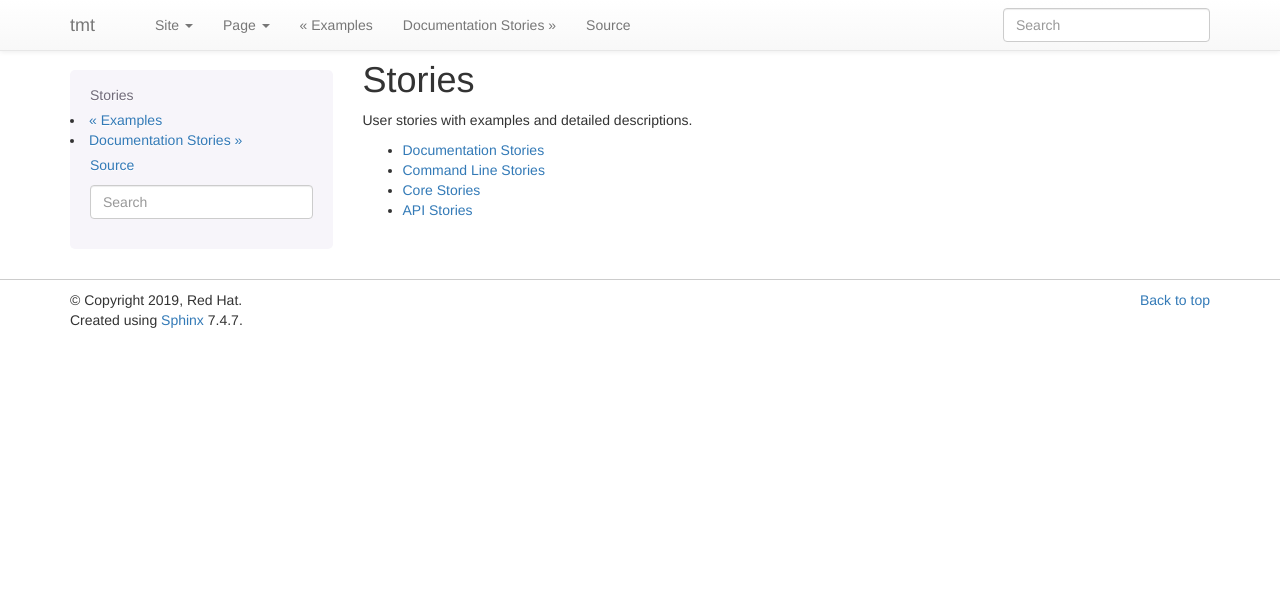
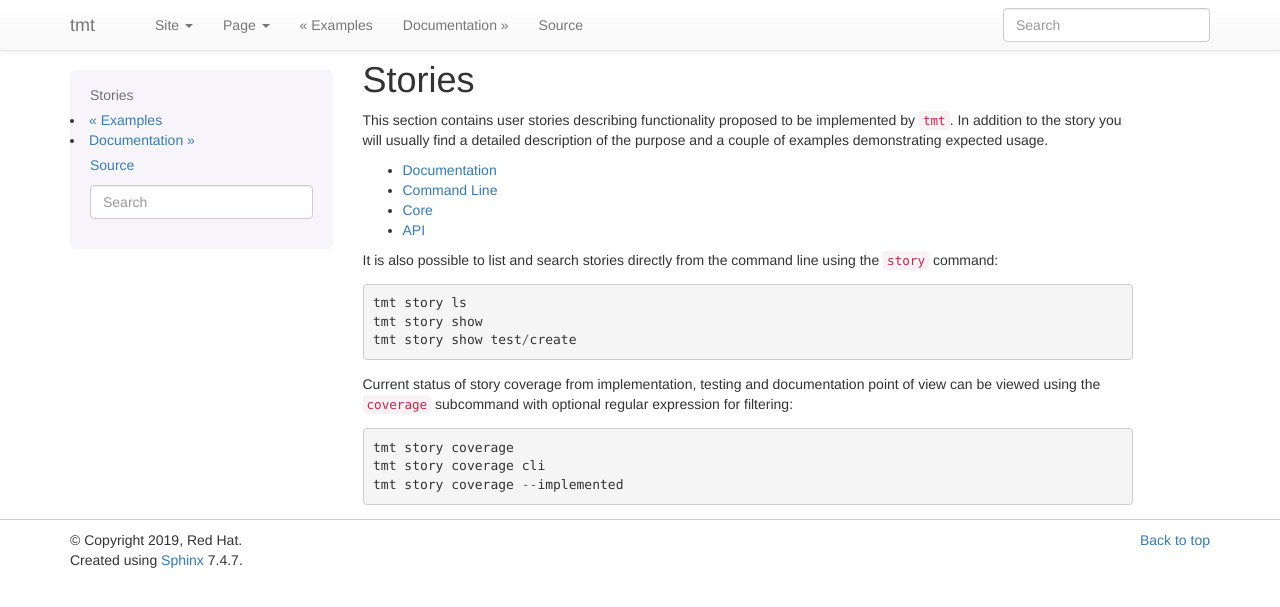
Before and after one commit to psss/did, a Sphinx documentation site: the page built from docs/stories.rst, in a window 1280 px wide. Shown: the top 607 px of the page. Built offline with Sphinx 7.4.7, drawn with Linux system fonts in a browser that asks for light colours; the version number could not be read and is left out.

Commit message:
Add story introduction, cleanup generated files

```diff
--- a/docs/conf.py
+++ b/docs/conf.py
@@ -246,14 +246,15 @@ import tmt
 tree = tmt.Tree('.')
 
 areas = {
-    'docs': 'Documentation Stories',
-    'cli': 'Command Line Stories',
-    'api': 'API Stories',
-    'core': 'Core Stories',
+    'docs': 'Documentation',
+    'cli': 'Command Line',
+    'api': 'API',
+    'core': 'Core',
     }
 
+os.makedirs('stories', exist_ok=True)
 for area in areas:
-    with open('{}.rst'.format(area), 'w') as doc:
+    with open('stories/{}.rst'.format(area), 'w') as doc:
         doc.write('{}\n{}\n'.format(areas[area], '=' * len(areas[area])))
         root = '/stories/{}'.format(area)
         for story in tree.stories(names=[root], whole=True):
--- a/docs/stories.rst
+++ b/docs/stories.rst
@@ -2,12 +2,32 @@
 Stories
 =======
 
-User stories with examples and detailed descriptions.
+This section contains user stories describing functionality
+proposed to be implemented by ``tmt``. In addition to the story
+you will usually find a detailed description of the purpose and a
+couple of examples demonstrating expected usage.
+
 
 .. toctree::
     :maxdepth: 2
 
-    docs
-    cli
-    core
-    api
+    stories/docs
+    stories/cli
+    stories/core
+    stories/api
+
+
+It is also possible to list and search stories directly from the
+command line using the ``story`` command::
+
+    tmt story ls
+    tmt story show
+    tmt story show test/create
+
+Current status of story coverage from implementation, testing and
+documentation point of view can be viewed using the ``coverage``
+subcommand with optional regular expression for filtering::
+
+    tmt story coverage
+    tmt story coverage cli
+    tmt story coverage --implemented
```
Also changed, not shown: 1 other file.
